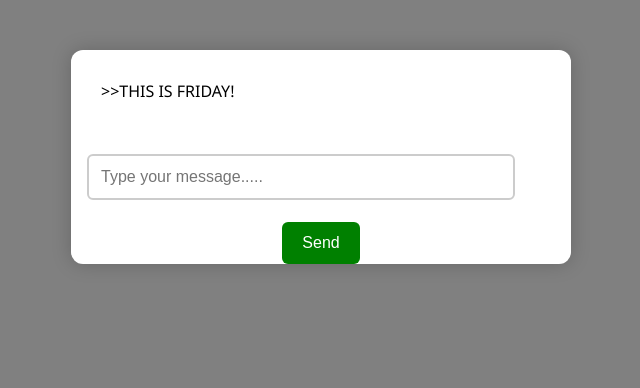
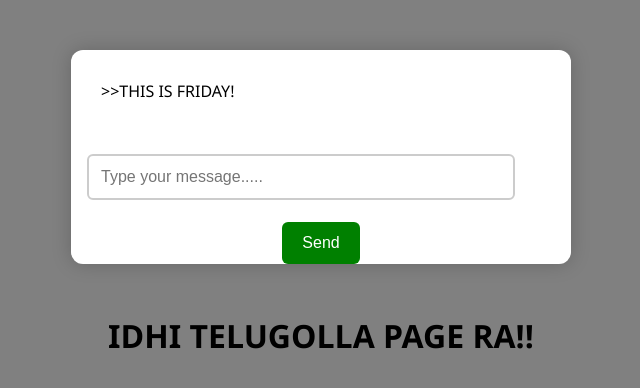
Before and after one commit to imyashwanthsdp/FRIDAY, a plain HTML site: page index.html in a window 1280 px wide. Shown: the whole page, without its empty margins (319-959 px from the left). Drawn offline with Linux system fonts and the light colour scheme.

Commit message:
Update index.html

```diff
--- a/index.html
+++ b/index.html
@@ -16,5 +16,6 @@
     <center><button onclick="sendMessage()">Send</button></center>
   </div>
   <script src="script.js"></script>
+  <center><h1>IDHI TELUGOLLA PAGE RA!!</h1></center>
 </body>
 </html>
```
